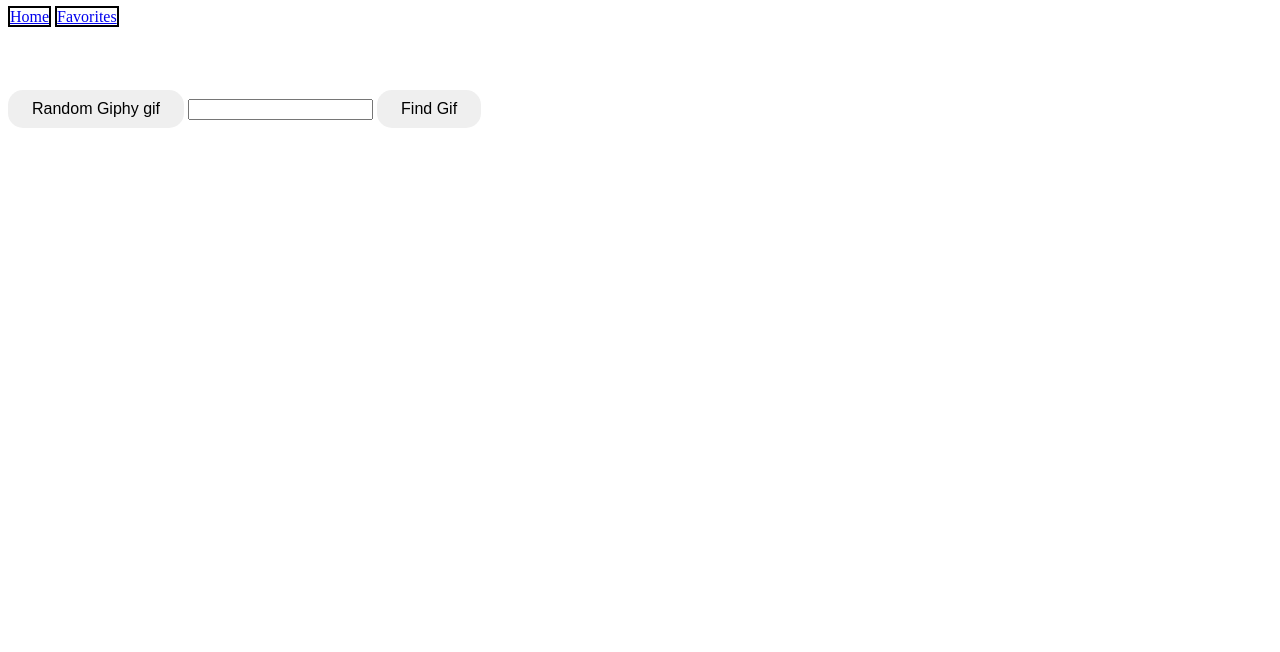
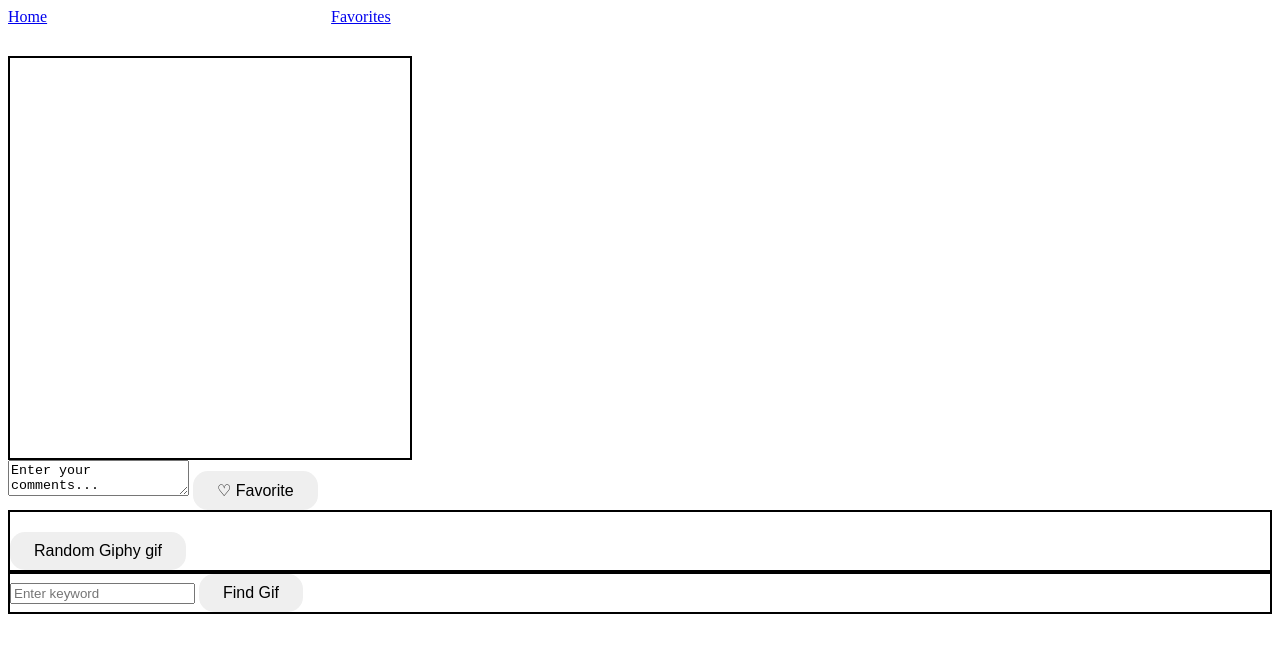
Before and after one commit to thisisserious/wknd5_giphy, a website: page public/views/index.html in a window 1280 px wide. Drawn offline with Linux system fonts and the light colour scheme; files whose address does not match are found by name.

Commit message:
add comment textarea and favorite button

```diff
--- a/public/css/style.css
+++ b/public/css/style.css
@@ -1,6 +1,8 @@
-a {
+nav, a {
+  display: inline;
+  margin-right: 140px;
   margin-bottom: 30px;
-  border: 2px solid black;
+  /*text-decoration: none;*/
 }
 
 button {
@@ -9,13 +11,15 @@ button {
   border-radius: 15px;
   border: none;
   outline: none;
+  /*clear: both;*/
 }
 
 img {
   border-radius: 15px;
-  margin: 20px auto;
+  margin: 20px auto 20px 20px;
   height: 50%;
   width: auto;
+  /*float: left;*/
 }
 
 button:hover {
@@ -23,6 +27,24 @@ button:hover {
   cursor: pointer;
 }
 
+div {
+  border: 2px solid black;
+}
+
+/*#faves {
+  margin-left: 200px;
+}*/
+
+#faveButton:hover {
+  color: red;
+}
+
 #random {
   margin-top: 20px;
 }
+
+.classyDiv {
+  height: 400px;
+  width: 400px;
+  margin-top: 30px;
+}
--- a/public/scripts/giphyapi.service.js
+++ b/public/scripts/giphyapi.service.js
@@ -3,7 +3,7 @@ angular.module('giphyApp')
        .config(function($routeProvider, $locationProvider) {
          $routeProvider.when('/home', {
            templateUrl: 'views/home.html',
-           controller: 'HomeController as home'
+          //  controller: 'HomeController as home'
          }).when('/favorites', {
            templateUrl: 'views/favorites.html'
          });
--- a/public/views/index.html
+++ b/public/views/index.html
@@ -17,17 +17,29 @@
 </head>
 
 <body ng-app="giphyApp" ng-controller="MainController as main">
-    <a href="/home">Home</a>
-    <a href="/favorites">Favorites</a>
+    <nav>
+      <a href="/home">Home</a>
+    </nav>
+    <nav>
+      <a href="/favorites" id="faves">Favorites</a>
+    </nav>
     <ng-view>
     </ng-view>
     <main ng-class="main.class">
       <div class="classyDiv"><img ng-src="{{main.randomGif}}" /></div>
+      <textarea name="comments">Enter your comments...</textarea>
+      <button id="faveButton"><span id="heart">&#9825;</span> Favorite</button>
+      <div>
         <button id="random" ng-click="main.randomGifData()">Random Giphy gif</button>
-        <input type="text" ng-model="main.search" />
+      </div>
+        <div>
+        <input type="text" ng-model="main.search" placeholder="Enter keyword"/>
         <button ng-click="main.searchGifData()" class="searchBtn">Find Gif</button>
-        <div class="classDiv" ng-repeat="gif in main.searchGifs">
+      </div>
+        <div class="classyDiv" ng-repeat="gif in main.searchGifs">
             <img ng-src="{{gif.images.downsized.url}}" />
+            <textarea name="comments">Enter your comments...</textarea>
+            <button id="faveButton"><span id="heart">&#9825;</span> Favorite</button>
         </div>
     </main>
 </body>
```
Also changed, not shown: 1 other file.
